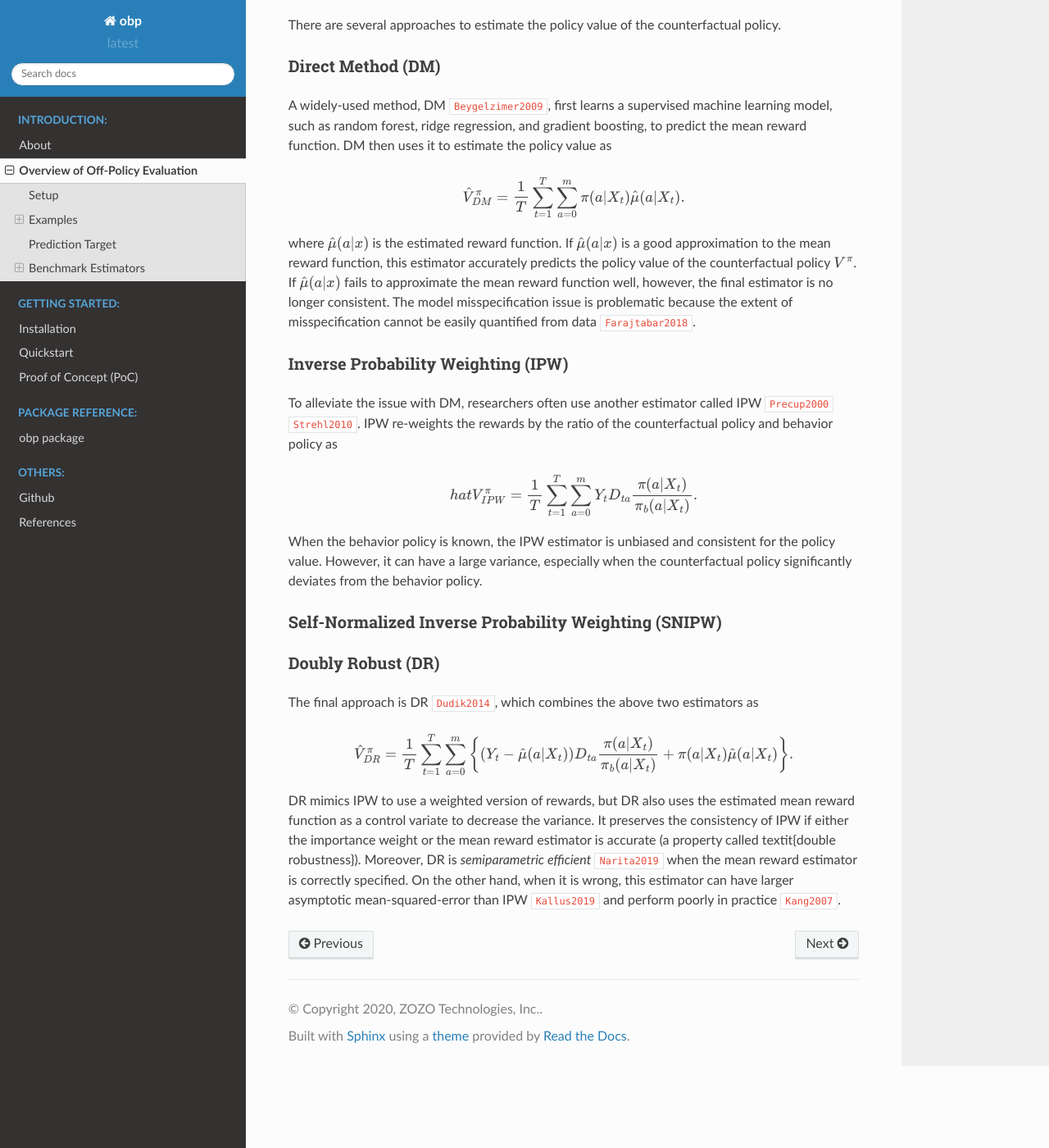
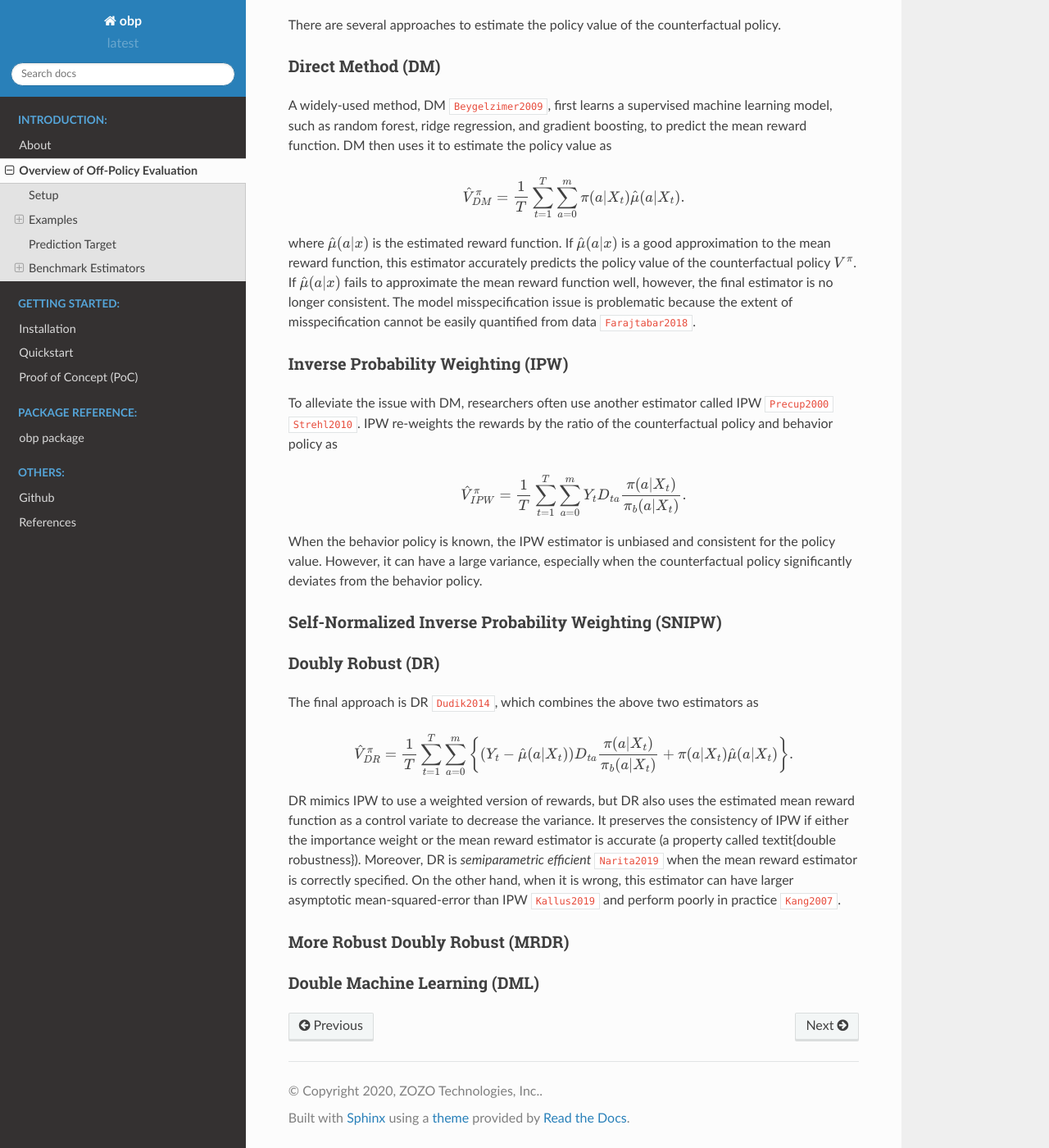
Before and after one commit to st-tech/zr-obp, a Sphinx documentation site: the page built from docs/ope.rst, in a window 1280 px wide and 1400 px high, scrolled down 1735 px. Shown: the whole window at 82% size. Built offline with Sphinx 7.4.7 and the Read the Docs theme 2.0.0, drawn with Linux system fonts in a browser that asks for light colours; cross-references to code outside the pages are shown as plain code.

Commit message:
update docs

```diff
--- a/docs/ope.rst
+++ b/docs/ope.rst
@@ -87,7 +87,7 @@ To alleviate the issue with DM, researchers often use another estimator called I
 IPW re-weights the rewards by the ratio of the counterfactual policy and behavior policy as
 
 .. math::
-    hat{V}^{\pi}_{IPW}=\frac{1}{T}\sum_{t=1}^T\sum_{a=0}^m  Y_tD_{ta}\frac{\pi(a|X_t)}{\pi_b(a|X_t)}.
+    \hat{V}^{\pi}_{IPW}=\frac{1}{T}\sum_{t=1}^T\sum_{a=0}^m  Y_tD_{ta}\frac{\pi(a|X_t)}{\pi_b(a|X_t)}.
 
 When the behavior policy is known, the IPW estimator is unbiased and consistent for the policy value.
 However, it can have a large variance, especially when the counterfactual policy significantly deviates from the behavior policy.
@@ -109,3 +109,11 @@ DR mimics IPW to use a weighted version of rewards, but DR also uses the estimat
 It preserves the consistency of IPW if either the importance weight or the mean reward estimator is accurate (a property called \textit{double robustness}).
 Moreover, DR is *semiparametric efficient* :cite:`Narita2019` when the mean reward estimator is correctly specified.
 On the other hand, when it is wrong, this estimator can have larger asymptotic mean-squared-error than IPW :cite:`Kallus2019` and perform poorly in practice :cite:`Kang2007`.
+
+
+More Robust Doubly Robust (MRDR)
+~~~~~~~~~~~~~~~~~~~~~~~~~~~~~~~~~
+
+
+Double Machine Learning (DML)
+~~~~~~~~~~~~~~~~~~~~~~~~~~~~~~~
```
